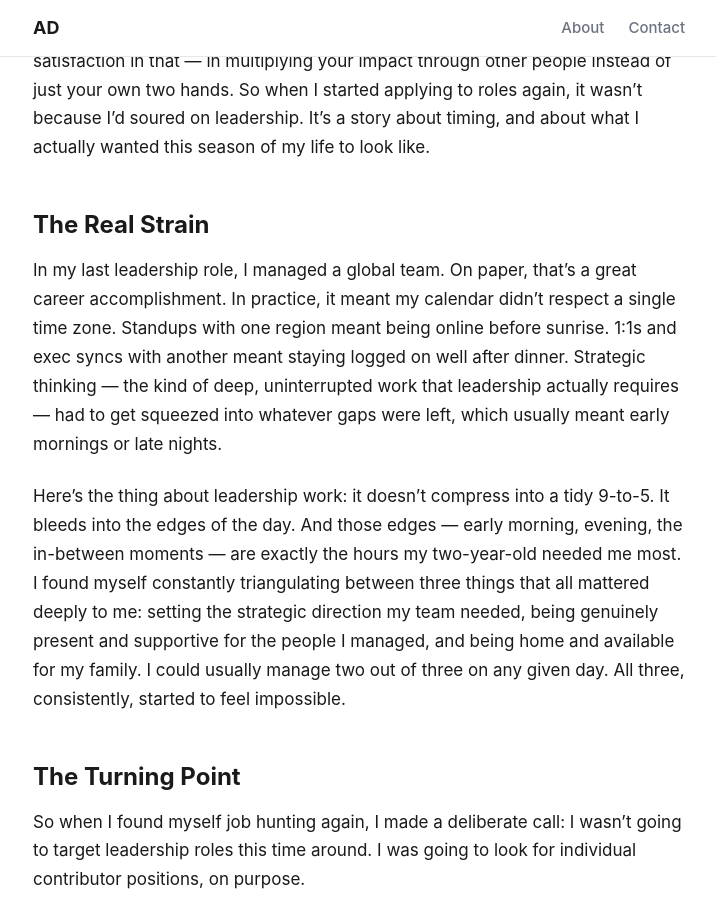
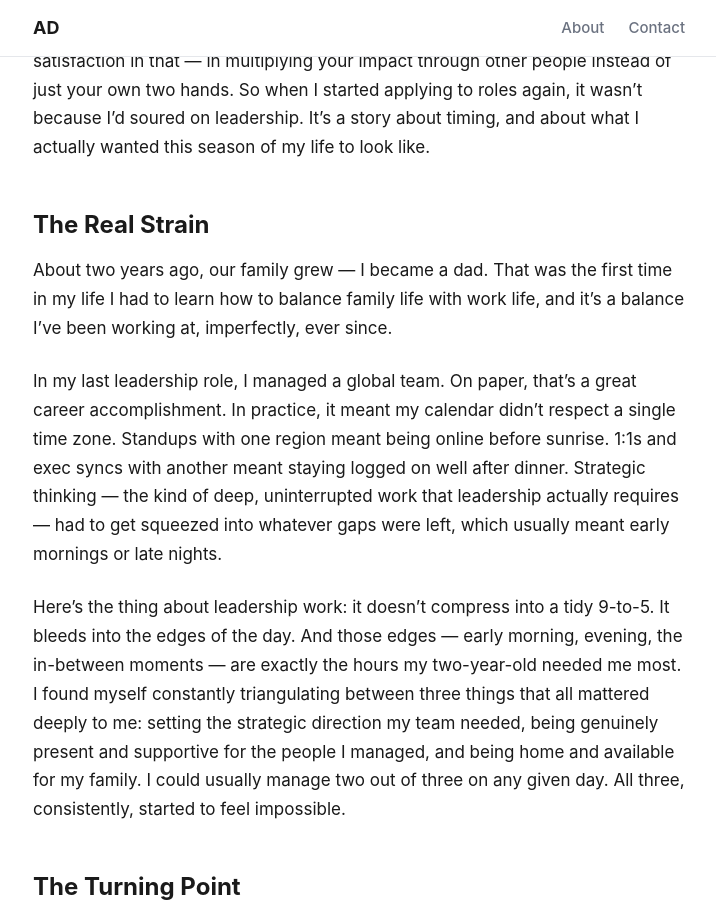
Before and after one commit to aneeldadani/aneeldadani.github.io, a Jekyll site: the page built from _posts/2026-07-12-from-leader-to-individual-contributor.md, in a window 1280 px wide and 900 px high, scrolled down 741 px. Shown: the whole window, without its empty margins (281-997 px from the left). Built offline with Jekyll 4.4.1, drawn with Linux system fonts in a browser that asks for light colours.

Commit message:
Add two-year timeline context to IC transition post
Grounds the balance struggle in becoming a dad two years ago, before
introducing the global-team scheduling strain.

Co-Authored-By: Claude Sonnet 5 <noreply@anthropic.com>
Claude-Session: https://claude.ai/code/session_01CrXAeYDJ61EQDLUUJWPcEb

```diff
--- a/_posts/2026-07-12-from-leader-to-individual-contributor.md
+++ b/_posts/2026-07-12-from-leader-to-individual-contributor.md
@@ -14,6 +14,8 @@ A few months ago, I found myself back on the job market after several years in s
 I want to be clear about something up front: I loved being a leader. Over more than five years in senior leadership roles, I got to set strategy, build teams from the ground up, and watch people I mentored grow into roles I knew they were capable of long before they believed it themselves. There's a specific kind of satisfaction in that — in multiplying your impact through other people instead of just your own two hands. So when I started applying to roles again, it wasn't because I'd soured on leadership. It's a story about timing, and about what I actually wanted this season of my life to look like.
 
 ## The Real Strain
+
+About two years ago, our family grew — I became a dad. That was the first time in my life I had to learn how to balance family life with work life, and it's a balance I've been working at, imperfectly, ever since.
 
 In my last leadership role, I managed a global team. On paper, that's a great career accomplishment. In practice, it meant my calendar didn't respect a single time zone. Standups with one region meant being online before sunrise. 1:1s and exec syncs with another meant staying logged on well after dinner. Strategic thinking — the kind of deep, uninterrupted work that leadership actually requires — had to get squeezed into whatever gaps were left, which usually meant early mornings or late nights.
 
```
